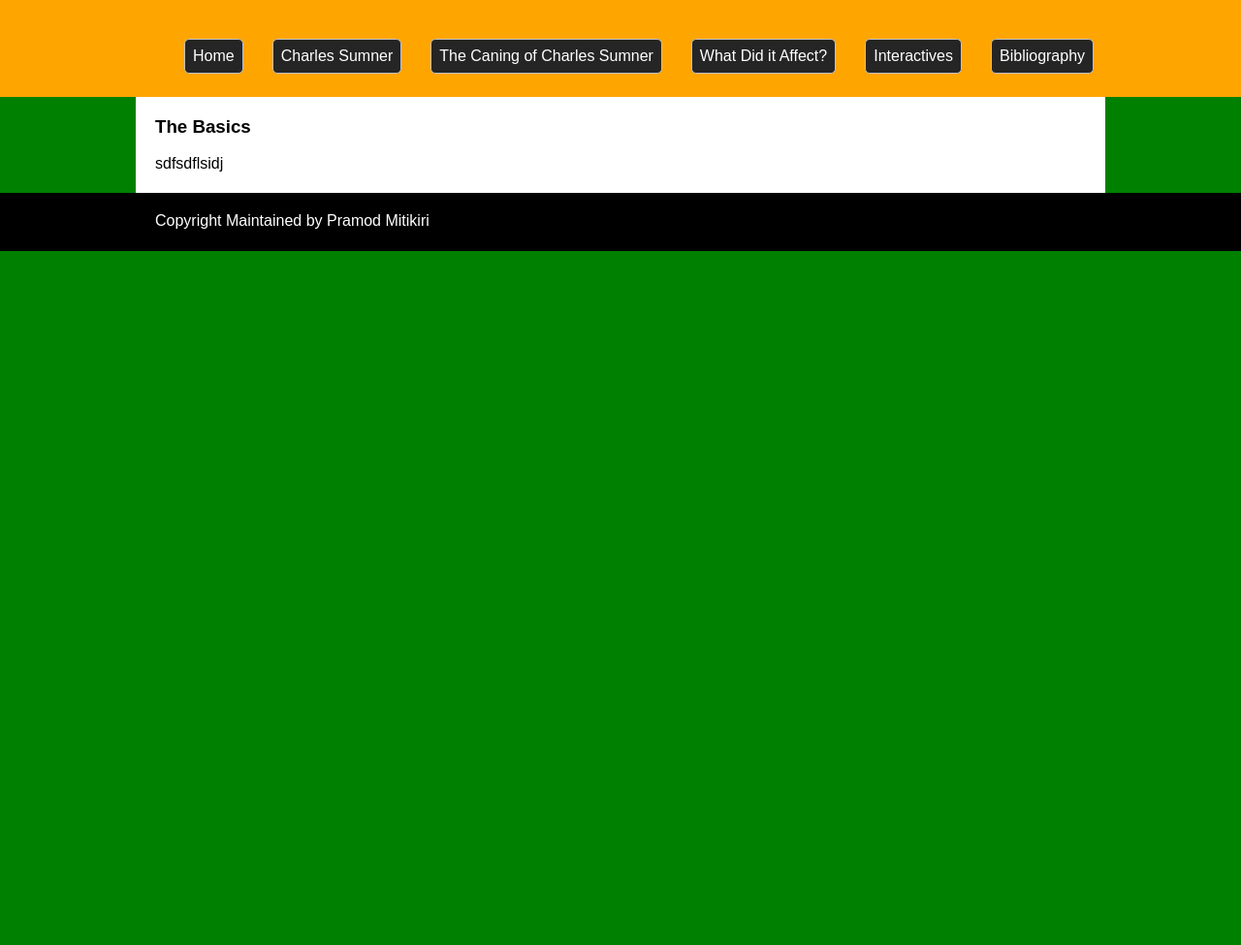
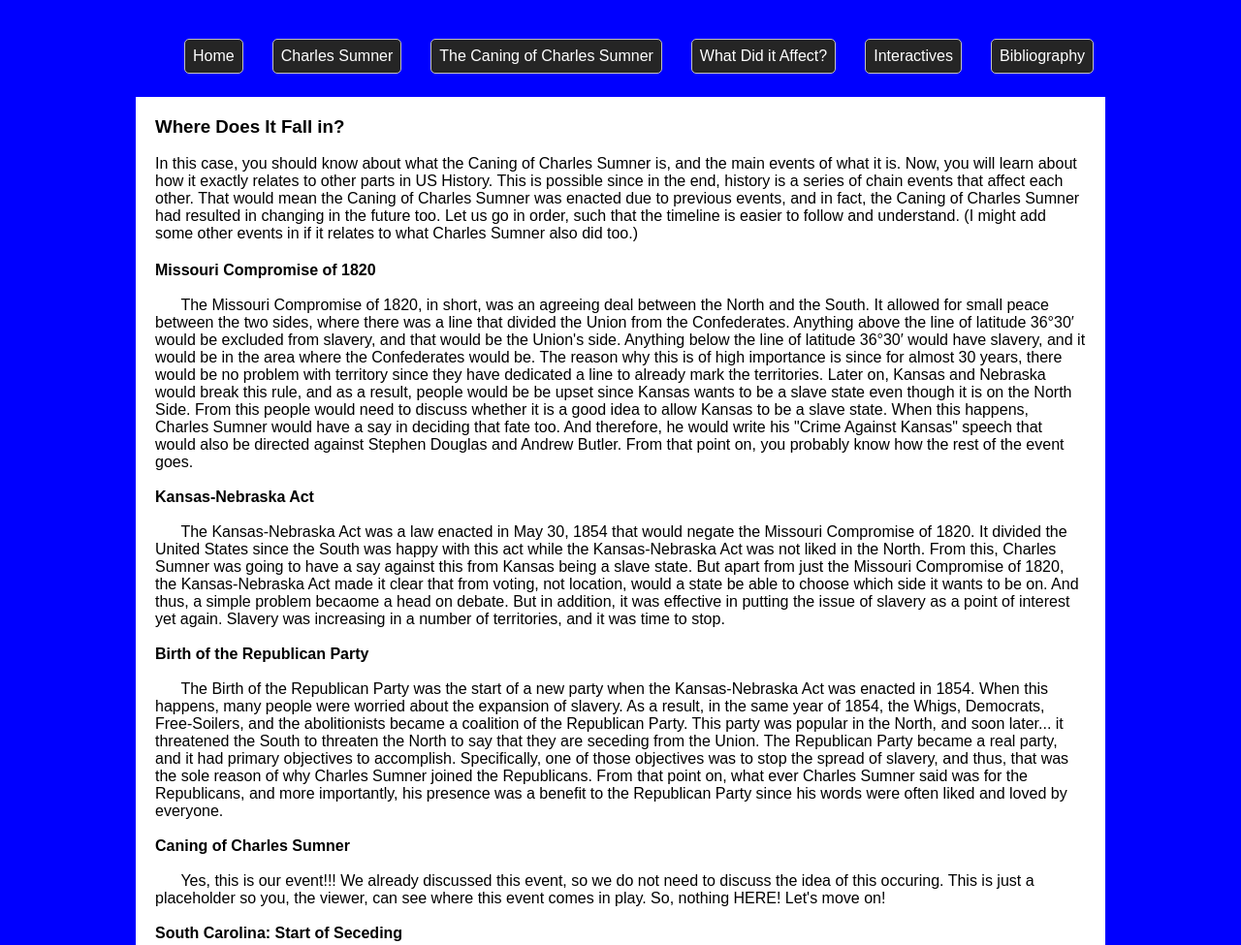
Before and after one commit to pramodmitikiri16/history9-2buff, a plain HTML site: page background.html in a window 1280 px wide. Shown: the top 975 px of the page at 97% size. Before the commit the page ends 800 px from the top, so only its background shows below. Drawn offline with Linux system fonts and the light colour scheme.

Commit message:
little edits.

```diff
--- a/background.html
+++ b/background.html
@@ -9,12 +9,12 @@
 		body
 		{
 			font-family: arial;
-			background-color: green;
+			background-color: blue;
 		}
 
 		#header
 		{
-			background-color: orange;
+			background-color: blue;
 			height: 100px;
 			width: 100%;
 		}
@@ -104,10 +104,30 @@
 	<div id = "mainArea">
 	<div class = "container page">
 
-		<h3> The Basics </h3>
+		<h3> Where Does It Fall in? </h3>
 		<br>
-			<p> sdfsdflsidj
-			</p>
+			<p> In this case, you should know about what the Caning of Charles Sumner is, and the main events of what it is. Now, you will learn about how it exactly relates to other parts in US History. This is possible since in the end, history is a series of chain events that affect each other. That would mean the Caning of Charles Sumner was enacted due to previous events, and in fact, the Caning of Charles Sumner had resulted in changing in the future too. Let us go in order, such that the timeline is easier to follow and understand. (I might add some other events in if it relates to what Charles Sumner also did too.)
+			<br>
+		<h4> Missouri Compromise of 1820 </h4>
+			<br>
+			&nbsp;&nbsp;&nbsp;&nbsp;&nbsp; The Missouri Compromise of 1820, in short, was an agreeing deal between the North and the South. It allowed for small peace between the two sides, where there was a line that divided the Union from the Confederates. Anything above the line of latitude 36°30′ would be excluded from slavery, and that would be the Union's side. Anything below the line of latitude 36°30′ would have slavery, and it would be in the area where the Confederates would be. The reason why this is of high importance is since for almost 30 years, there would be no problem with territory since they have dedicated a line to already mark the territories. Later on, Kansas and Nebraska would break this rule, and as a result, people would be be upset since Kansas wants to be a slave state even though it is on the North Side. From this people would need to discuss whether it is a good idea to allow Kansas to be a slave state. When this happens, Charles Sumner would have a say in deciding that fate too. And therefore, he would write his "Crime Against Kansas" speech that would also be directed against Stephen Douglas and Andrew Butler. From that point on, you probably know how the rest of the event goes.
+			<br><br>
+		<h4> Kansas-Nebraska Act </h4>
+		<br>
+			&nbsp;&nbsp;&nbsp;&nbsp;&nbsp; The Kansas-Nebraska Act was a law enacted in May 30, 1854 that would negate the Missouri Compromise of 1820. It divided the United States since the South was happy with this act while the Kansas-Nebraska Act was not liked in the North. From this, Charles Sumner was going to have a say against this from Kansas being a slave state. But apart from just the Missouri Compromise of 1820, the Kansas-Nebraska Act made it clear that from voting, not location, would a state be able to choose which side it wants to be on. And thus, a simple problem becaome a head on debate. But in addition, it was effective in putting the issue of slavery as a point of interest yet again. Slavery was increasing in a number of territories, and it was time to stop.
+			<br><br>
+		<h4> Birth of the Republican Party </h4>
+			<br>
+				&nbsp;&nbsp;&nbsp;&nbsp;&nbsp; The Birth of the Republican Party was the start of a new party when the Kansas-Nebraska Act was enacted in 1854. When this happens, many people were worried about the expansion of slavery. As a result, in the same year of 1854, the Whigs, Democrats, Free-Soilers, and the abolitionists became a coalition of the Republican Party. This party was popular in the North, and soon later... it threatened the South to threaten the North to say that they are seceding from the Union. The Republican Party became a real party, and it had primary objectives to accomplish. Specifically, one of those objectives was to stop the spread of slavery, and thus, that was the sole reason of why Charles Sumner joined the Republicans. From that point on, what ever Charles Sumner said was for the Republicans, and more importantly, his presence was a benefit to the Republican Party since his words were often liked and loved by everyone.
+				<br><br>
+		<h4> Caning of Charles Sumner </h4>
+		<br>
+				&nbsp;&nbsp;&nbsp;&nbsp;&nbsp; Yes, this is our event!!! We already discussed this event, so we do not need to discuss the idea of this occuring. This is just a placeholder so you, the viewer, can see where this event comes in play. So, nothing HERE! Let's move on!
+				<br><br>
+
+		<h4> South Carolina: Start of Seceding </h4>
+		<br>
+				&nbsp;&nbsp;&nbsp;&nbsp;&nbsp; When the Republican Party was formed, it was made to stop the idea of slavery from spreading in other territories. As you know, the Republican Party gained popularity, and at somepoint, John C. Freemont secured their position as a great, dominating Republican Party. Thanks To Charles Sumner, and a few other worthy people, the Republican Party was also becoming a threat as well. That being said, it threated South Carolina to threaten the rest of the Union being said that they would secede if the Republican Party grew bigger. Since this was the case, South Carolina seceded as a result from the Republican Party growing bigger due to the contribution of Charles Sumner making the Republican Party a little better and more liked.
 
 
 		</div>
```
Also changed, not shown: Caning.html (+8 -4 lines), Sumner.html (+2 -1 lines), bib.html (+2 -2 lines), index.html (+5 -4 lines), interactive.html (+11 -2 lines).
